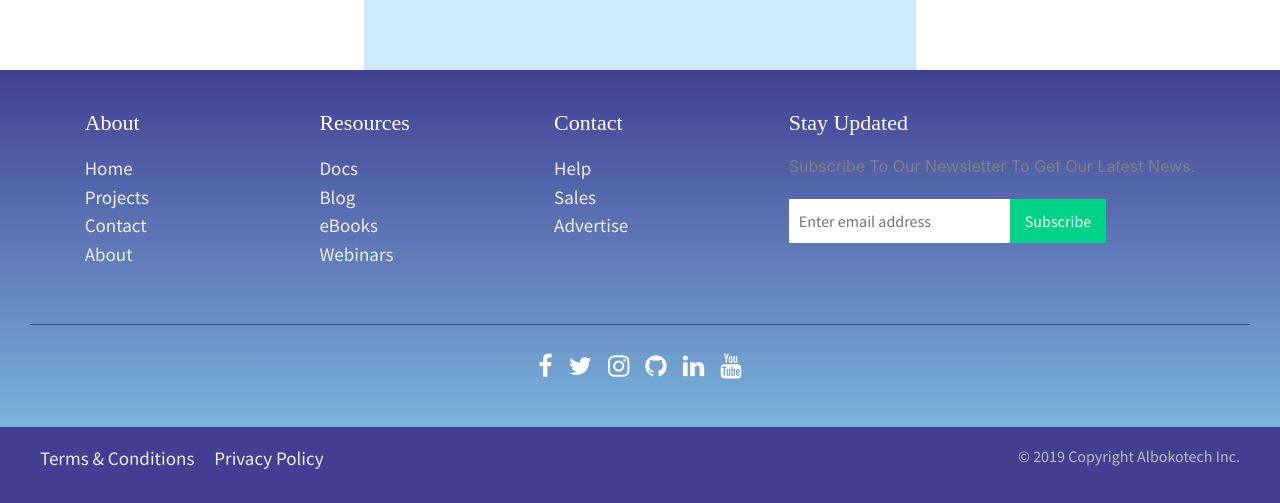
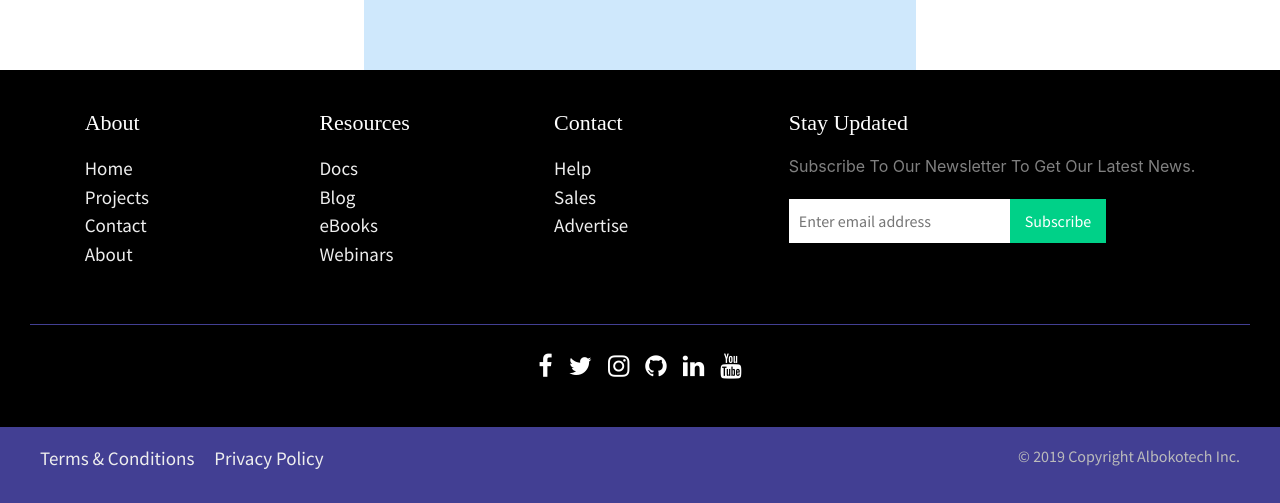
Before and after one commit to surajack12/albokotech.com, a React (Create React App) app: page /contact in a window 1280 px wide. Shown: the part 1220-1723 px from the top of the page. Built offline with nearby package versions, Linux system fonts and the light colour scheme.

Commit message:
2 files modified

```diff
--- a/src/components/footer/footer.css
+++ b/src/components/footer/footer.css
@@ -4,9 +4,10 @@ ul {
   padding-left: 0;
 }
 footer {
-  background: linear-gradient(#423f93,skyblue);
+  background: rgb(0, 0, 0);
   color: #bbb;
   line-height: 1.5;
+   font-family: 'Source Sans Pro', sans-serif;
 }
 footer a {
   text-decoration: none;
--- a/src/style.css
+++ b/src/style.css
@@ -41,7 +41,7 @@ p{
   text-transform: capitalize;
 }
 .back-img{
-  background-image: url('https://static.dribbble.com/users/192276/screenshots/2500960/attachments/491748/midnightinthevalley-2560x1440.png');
+
   height:500px;
   z-index: 2;
   margin-top: -10;
```
